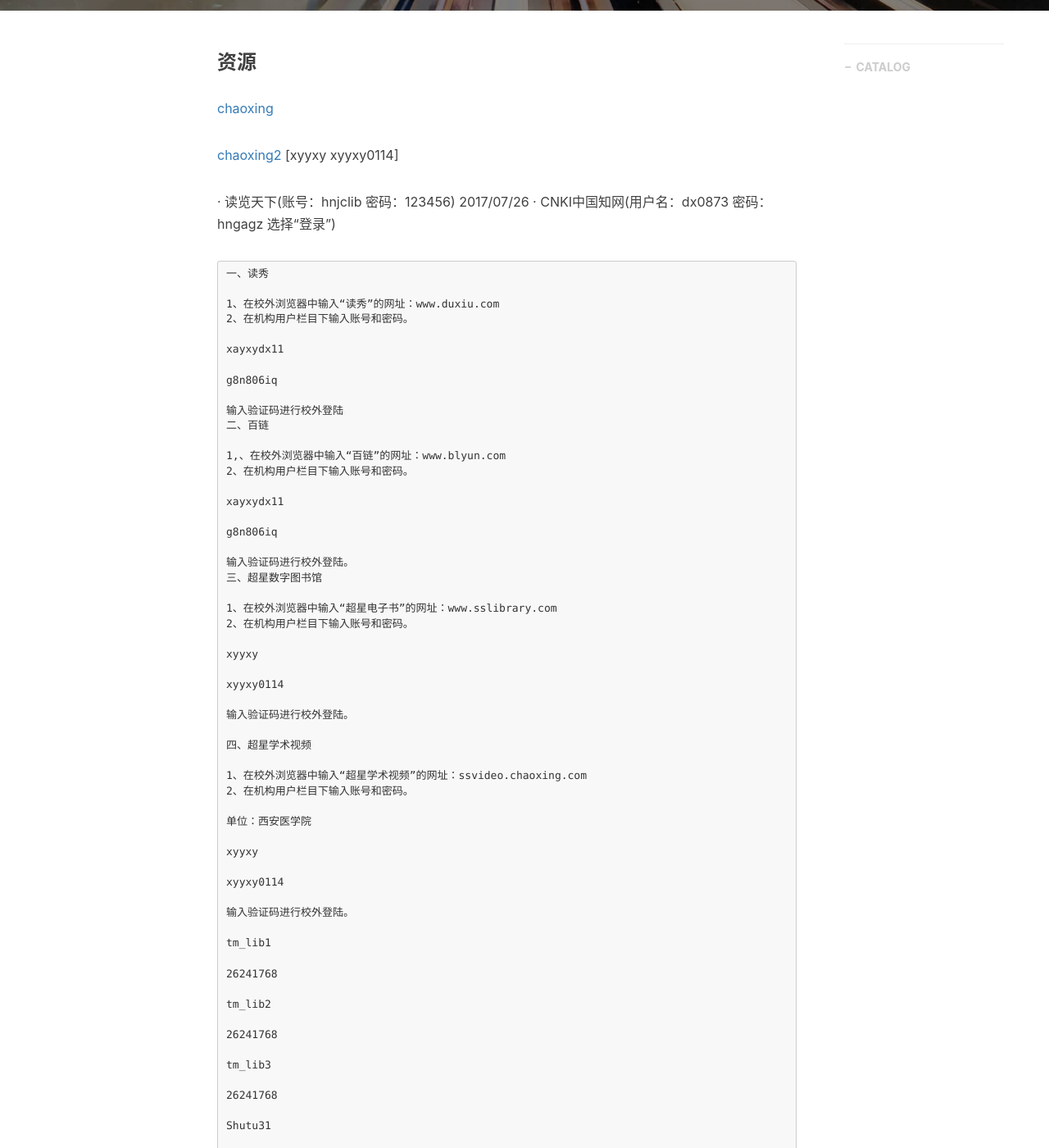
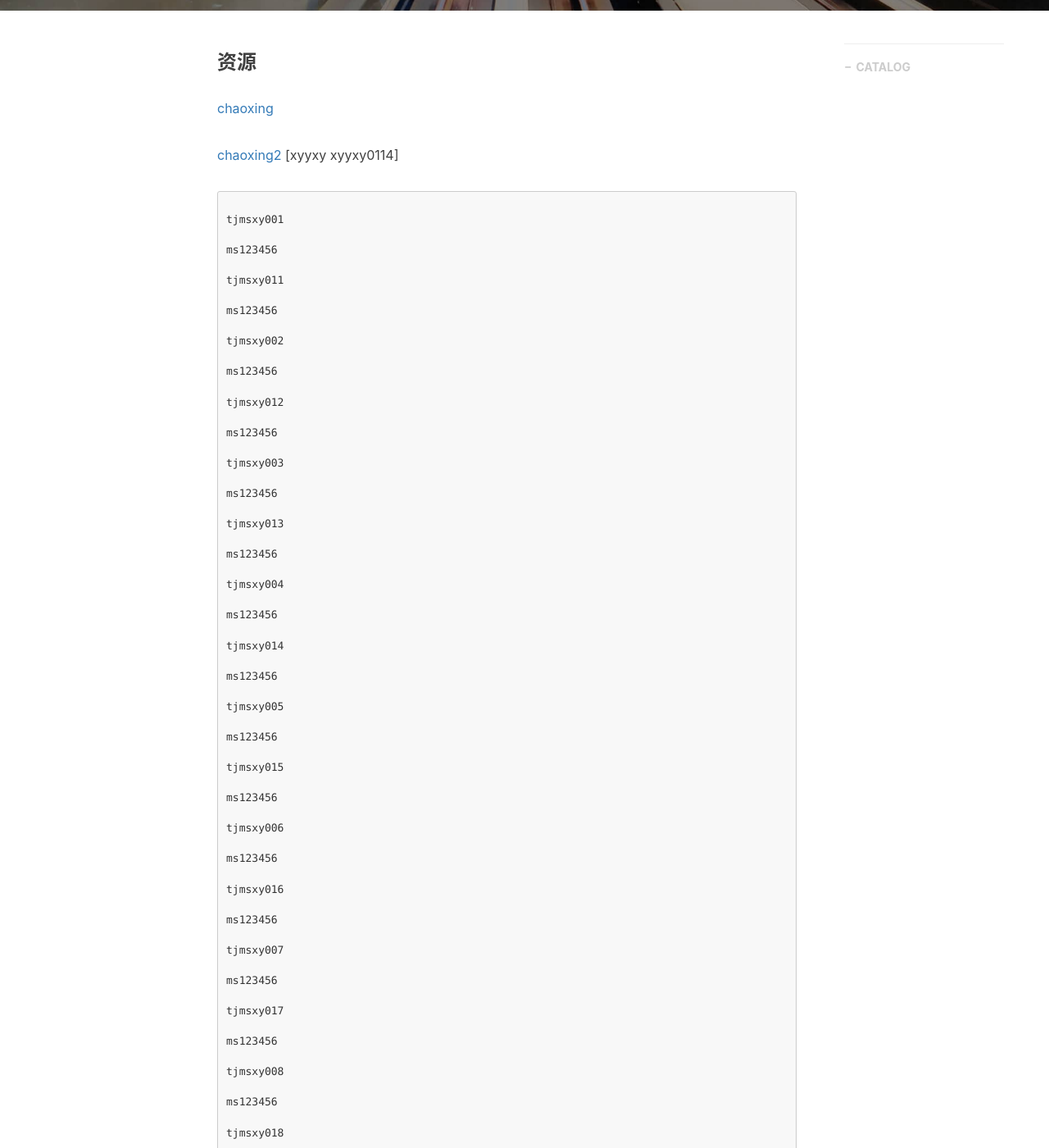
Before and after one commit to gary-robotics/dlward, a Jekyll site: the page built from _posts/2018-06-04-EKF-2018.markdown, in a window 1280 px wide and 1400 px high, scrolled down 510 px. Shown: the whole window at 82% size. Built offline with Jekyll 4.4.1, drawn with Linux system fonts in a browser that asks for light colours; nearby versions of some CDN libraries; comment, search, counter and statistics services are not loaded; some of the changed text lies outside the part shown.

Commit message:
Update 2018-06-04-EKF-2018.markdown

````diff
--- a/_posts/2018-06-04-EKF-2018.markdown
+++ b/_posts/2018-06-04-EKF-2018.markdown
@@ -13,7 +13,90 @@
 [chaoxing](http://mooc.chaoxing.com/category/08/30/24)
 
 [chaoxing2](http://59.75.114.218:9080/gnxw/1024.jhtml)  [xyyxy xyyxy0114]
+```
 
+tjmsxy001
+
+ms123456
+
+tjmsxy011
+
+ms123456
+
+tjmsxy002
+
+ms123456
+
+tjmsxy012
+
+ms123456
+
+tjmsxy003
+
+ms123456
+
+tjmsxy013
+
+ms123456
+
+tjmsxy004
+
+ms123456
+
+tjmsxy014
+
+ms123456
+
+tjmsxy005
+
+ms123456
+
+tjmsxy015
+
+ms123456
+
+tjmsxy006
+
+ms123456
+
+tjmsxy016
+
+ms123456
+
+tjmsxy007
+
+ms123456
+
+tjmsxy017
+
+ms123456
+
+tjmsxy008
+
+ms123456
+
+tjmsxy018
+
+ms123456
+
+tjmsxy009
+
+ms123456
+
+tjmsxy019
+
+ms123456
+
+tjmsxy010
+
+ms123456
+
+tjmsxy020
+
+ms123456
+
+
+```
 
 
 ·	读览天下(账号：hnjclib 密码：123456)	2017/07/26
````
